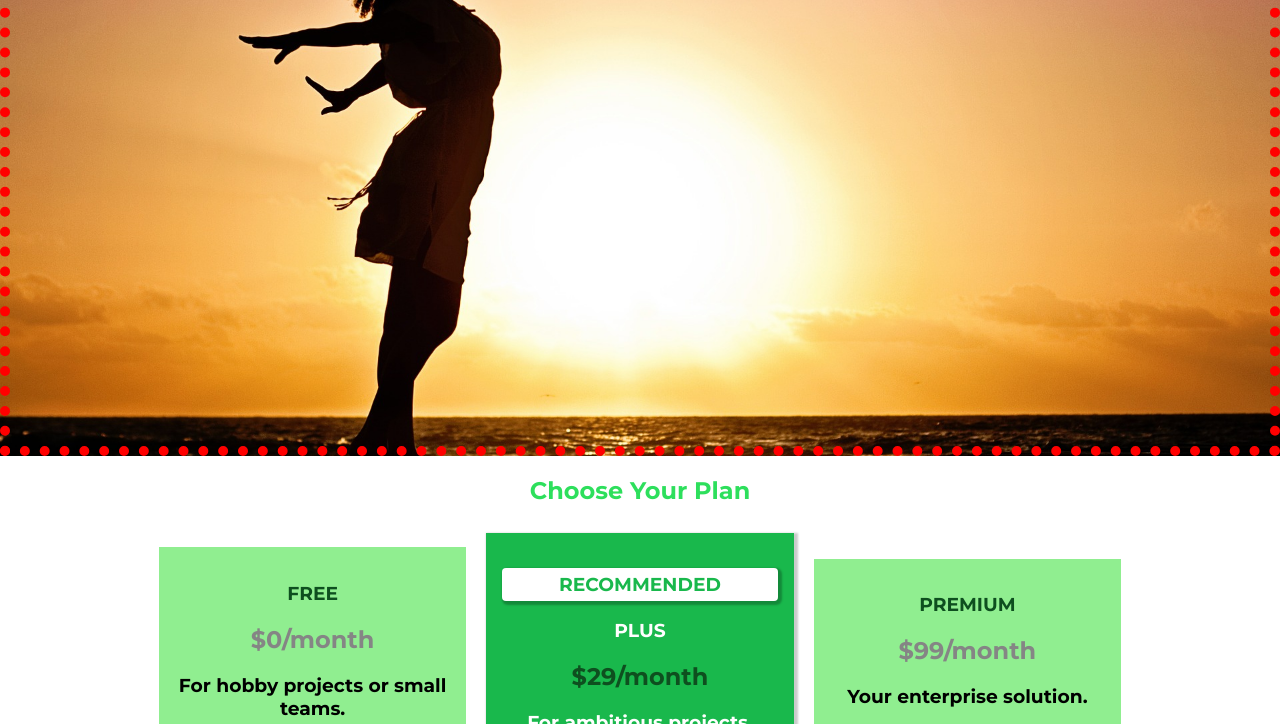
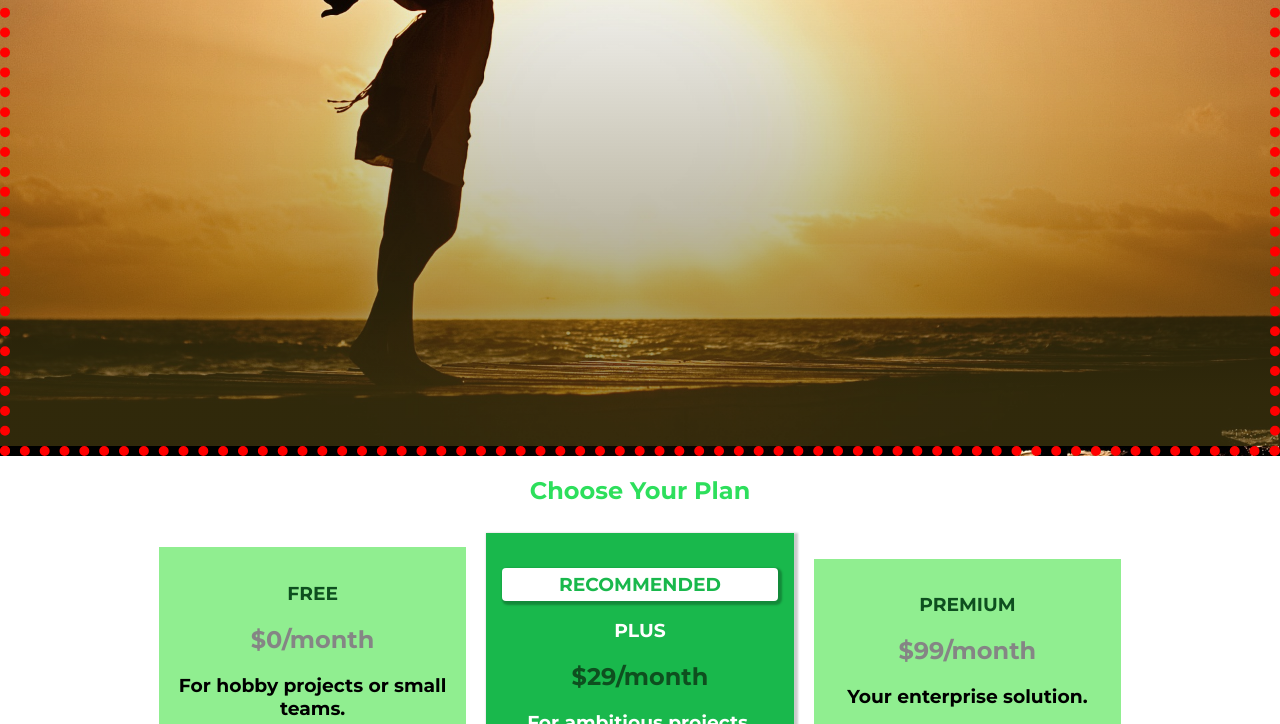
Before and after one commit to reactjs-learn/max-html-css-complete, a plain HTML site: page css-basic/index.html in a window 1280 px wide. Shown: the part 72-796 px from the top of the page. Drawn offline with Linux system fonts and the light colour scheme.

Commit message:
complete the image section

```diff
--- a/css-basic/index.css
+++ b/css-basic/index.css
@@ -1,10 +1,30 @@
 #product-overview {
-  background: url("./freedom.jpg");
+  background: linear-gradient(to top, rgba(80, 68, 18, 0.6) 10%, transparent),
+    url("images/freedom.jpg") left 10% bottom 20% / cover no-repeat border-box,
+    #ff1b68;
+  /* background: url("./freedom.jpg");
   background-size: cover;
   background-repeat: no-repeat;
   background-position: center;
   background-position: left 10% right 20%;
-  background-origin: border-box;
+  background-origin: border-box; */
+
+  /* background-image: linear-gradient(
+    to bottom,
+    red 70%,
+    blue,
+    green,
+    transparent,
+    rgba(0, 0, 0, 0.5)
+  ); */
+
+  /* background-image: radial-gradient(
+    ellipse farthest-side at 20% 50%,
+    red,
+    green,
+    blue
+  ); */
+
   border: red dotted 10px;
   width: 100%;
   height: 528px;
```
Also changed, not shown: css-basic/images/freedom.jpg (renamed from css-basic/freedom.jpg), 1 other file.
